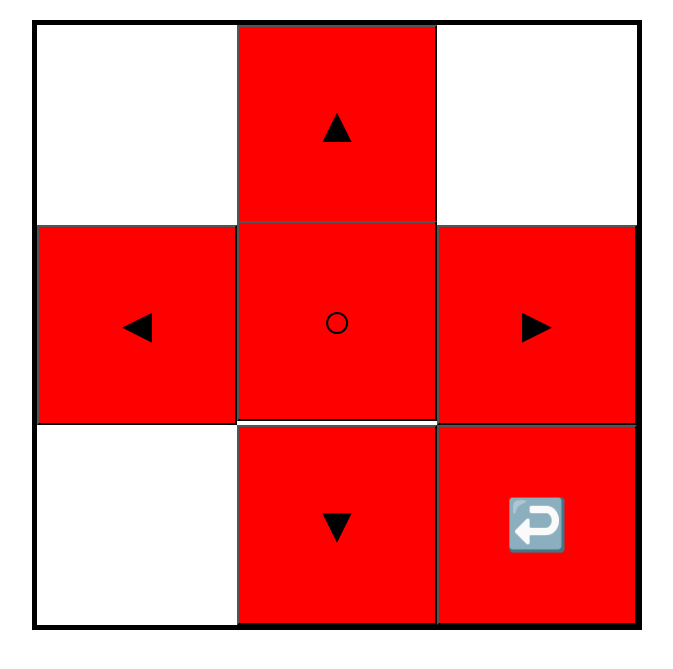
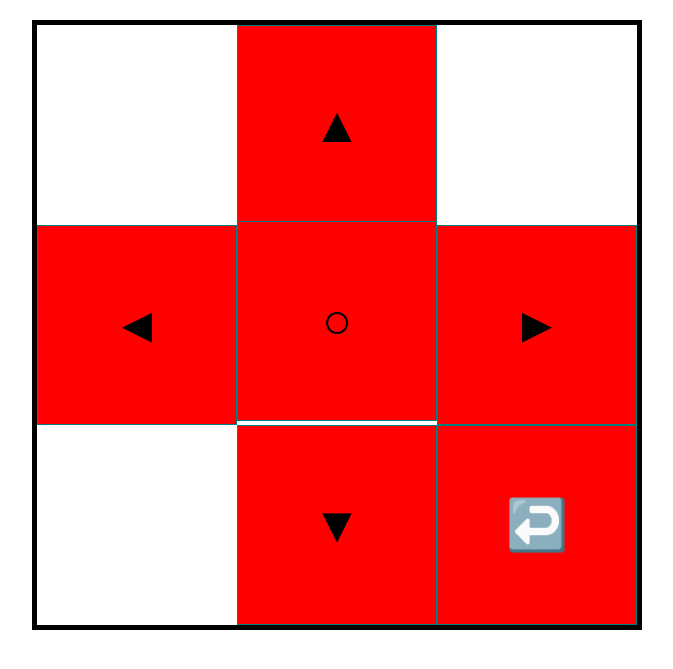
Before and after one commit to MarcellVokk/smarttvremote, a PHP site: page / in a window 1280 px wide. Shown: the top 669 px of the page, without its empty margins (303-976 px from the left). Run offline with PHP 8.4, Linux system fonts and the light colour scheme; some libraries are stand-ins or nearby versions.

Commit message:
Update style.css

```diff
--- a/style.css
+++ b/style.css
@@ -11,6 +11,9 @@
     height: 200px;
     text-align: center;
     font-size: 50px;
+    border-width: 1px;
+    border-style: solid;
+    border-color: teal;
 }
 
 .buttonUp{
```
